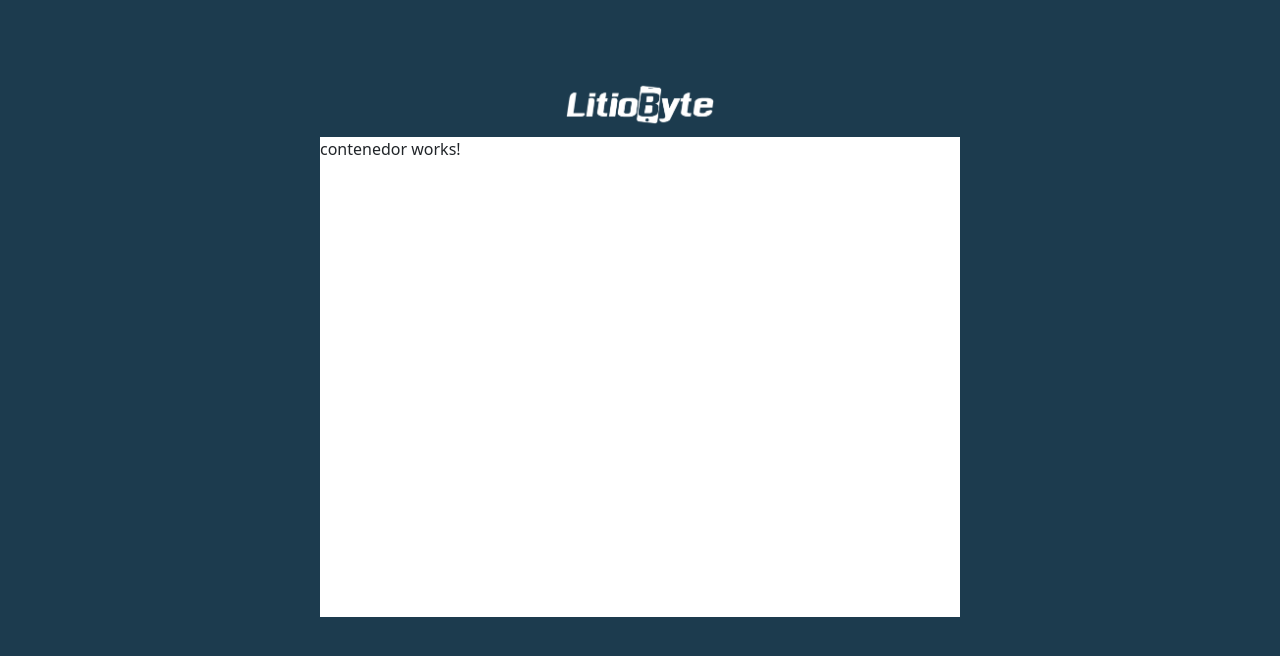
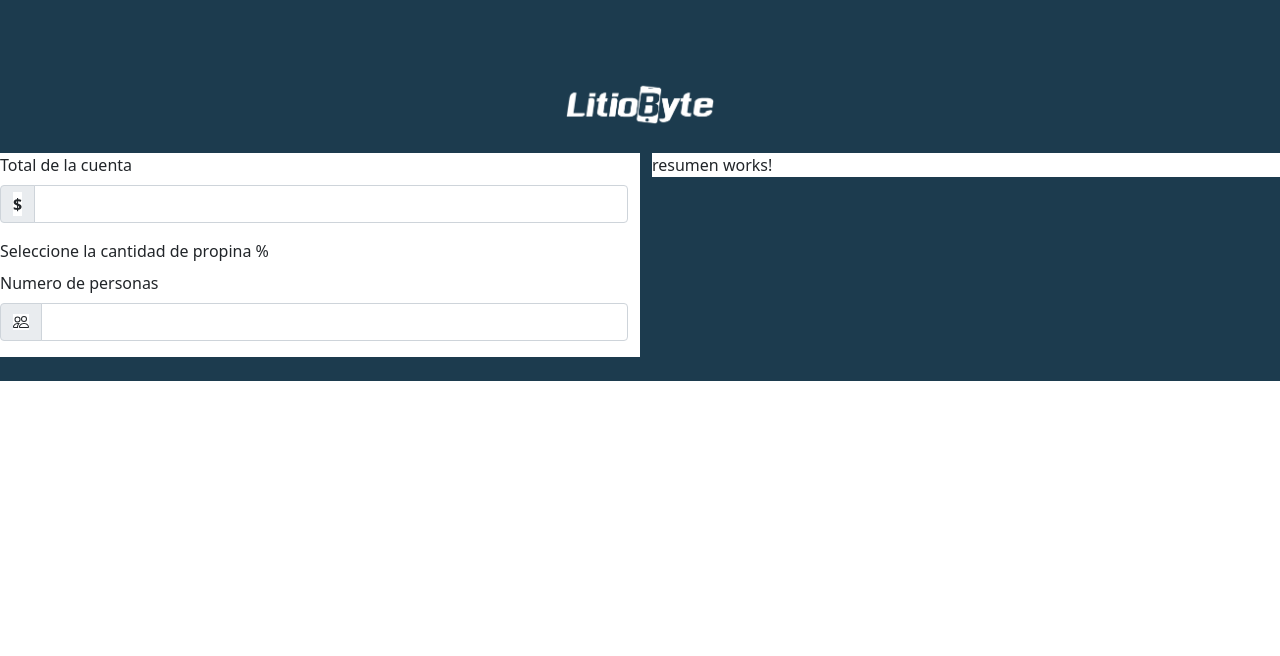
Before and after one commit to pabvelas01/litioByte, an Angular app: page / in a window 1280 px wide. Shown: the top 656 px of the page. Built offline with nearby package versions, Linux system fonts and the light colour scheme.

Commit message:
Prepara maqueta basica de componentes generales

```diff
--- a/package.json
+++ b/package.json
@@ -19,6 +19,7 @@
     "@angular/platform-browser-dynamic": "~12.2.0",
     "@angular/router": "~12.2.0",
     "bootstrap": "^5.0.0-beta3",
+    "bootstrap-icons": "^1.5.0",
     "rxjs": "~6.6.0",
     "tslib": "^2.3.0",
     "zone.js": "~0.11.4"
--- a/src/app/app.component.css
+++ b/src/app/app.component.css
@@ -1,6 +1,6 @@
 * {background-color: #1c3b4e;
-    width: 100vw;
-    height: 100vh;
+    max-width: 100%;
+    max-height: 100%;
     }
 
 /*
--- a/src/app/app.component.html
+++ b/src/app/app.component.html
@@ -10,7 +10,8 @@
     <title>Hello, world!</title>
   </head>
   <body>
-<app-navbar></app-navbar>
-<app-contenedor></app-contenedor>
+  <app-navbar></app-navbar>
+  <app-contenedor class="container">
+</app-contenedor>
 </body>
 </html>
--- a/src/app/contenedor/contenedor.component.css
+++ b/src/app/contenedor/contenedor.component.css
@@ -1,6 +1,3 @@
-* {background-color: #ffff;
-    margin-top: 1vh;
-    margin-left: 25vw;
-    margin-right: 25vw;
-    height: 60%;
+app-contenedor{
+    background-color: #ffff;
 }
--- a/src/app/contenedor/contenedor.component.html
+++ b/src/app/contenedor/contenedor.component.html
@@ -1 +1,4 @@
-<p>contenedor works!</p>
+<div class="row align-items-start">
+    <app-cuenta class="col"></app-cuenta>
+    <app-resumen  class="col"></app-resumen>
+</div>
--- a/src/app/cuenta/cuenta.component.css
+++ b/src/app/cuenta/cuenta.component.css
@@ -0,0 +1,2 @@
+* {background-color: #ffff;
+}
--- a/src/app/cuenta/cuenta.component.html
+++ b/src/app/cuenta/cuenta.component.html
@@ -1 +1,19 @@
-<p>cuenta works!</p>
+<div class="row">
+<label class="form-label">Total de la cuenta</label>
+<div class="input-group mb-3">
+    <span class="input-group-text" id="basic-addon1"><b>$</b></span>
+    <input type="text" class="form-control"  aria-label="Username" aria-describedby="basic-addon1">
+  </div>
+
+  <label class="form-label">Seleccione la cantidad de propina %</label>
+
+  <label class="form-label">Numero de personas</label>
+  <div class="input-group mb-3">
+    <span class="input-group-text" id="basic-addon2">
+        <svg xmlns="http://www.w3.org/2000/svg" width="16" height="16" fill="currentColor" class="bi bi-people" viewBox="0 0 16 16">
+            <path d="M15 14s1 0 1-1-1-4-5-4-5 3-5 4 1 1 1 1h8zm-7.978-1A.261.261 0 0 1 7 12.996c.001-.264.167-1.03.76-1.72C8.312 10.629 9.282 10 11 10c1.717 0 2.687.63 3.24 1.276.593.69.758 1.457.76 1.72l-.008.002a.274.274 0 0 1-.014.002H7.022zM11 7a2 2 0 1 0 0-4 2 2 0 0 0 0 4zm3-2a3 3 0 1 1-6 0 3 3 0 0 1 6 0zM6.936 9.28a5.88 5.88 0 0 0-1.23-.247A7.35 7.35 0 0 0 5 9c-4 0-5 3-5 4 0 .667.333 1 1 1h4.216A2.238 2.238 0 0 1 5 13c0-1.01.377-2.042 1.09-2.904.243-.294.526-.569.846-.816zM4.92 10A5.493 5.493 0 0 0 4 13H1c0-.26.164-1.03.76-1.724.545-.636 1.492-1.256 3.16-1.275zM1.5 5.5a3 3 0 1 1 6 0 3 3 0 0 1-6 0zm3-2a2 2 0 1 0 0 4 2 2 0 0 0 0-4z"/>
+          </svg>
+        </span>
+    <input type="text" class="form-control"  aria-label="Username" aria-describedby="basic-addon2">
+  </div>
+</div>
--- a/src/app/resumen/resumen.component.css
+++ b/src/app/resumen/resumen.component.css
@@ -0,0 +1,2 @@
+* {background-color: #ffff;
+}
```
Also changed, not shown: 1 other file (tests, documents, lock files or other folders).
